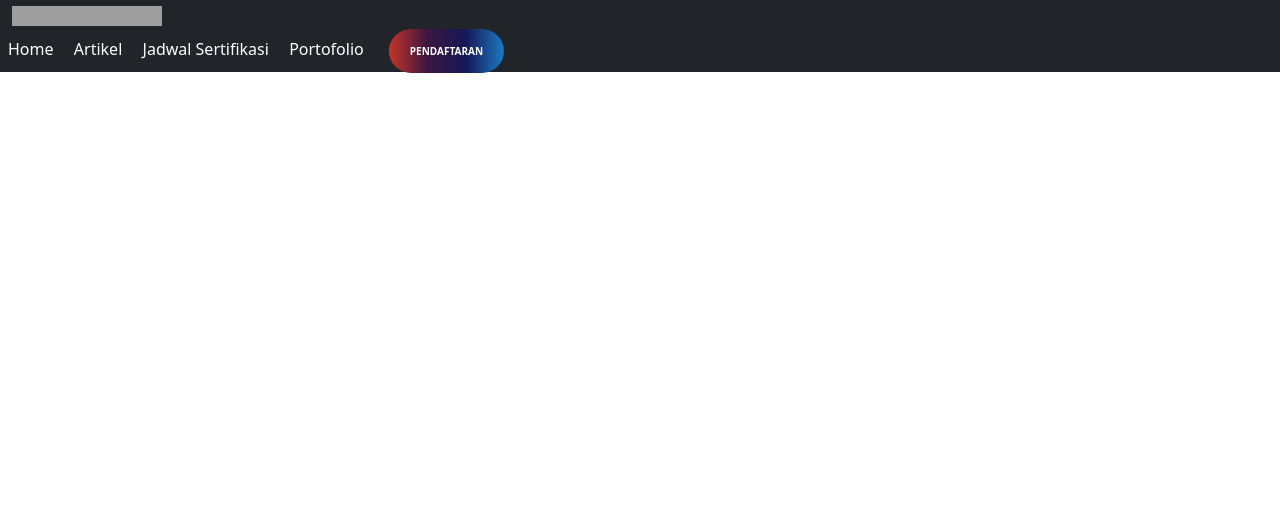
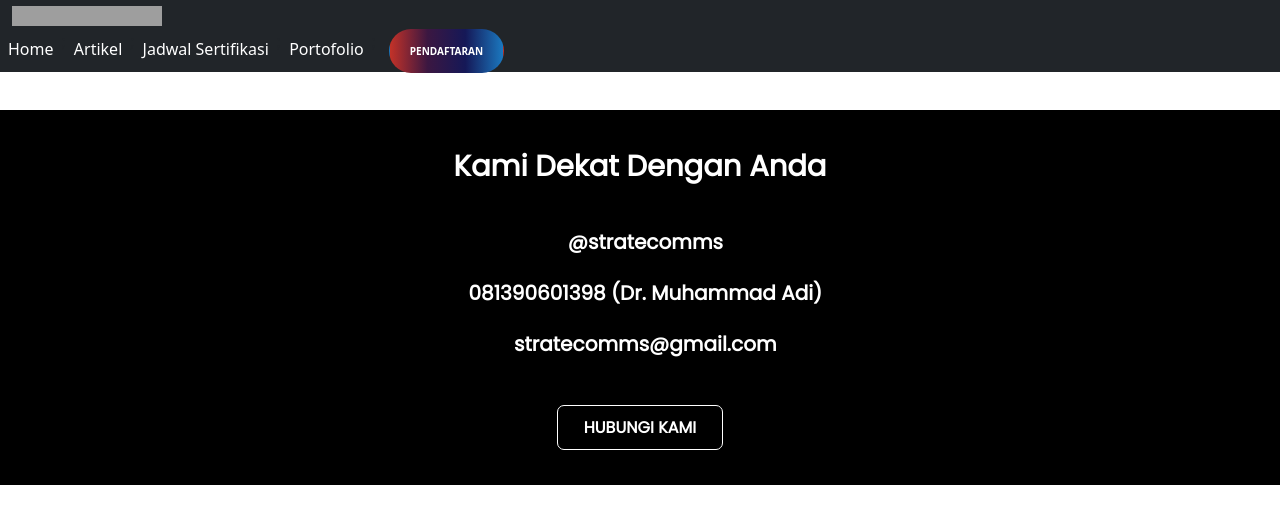
Before and after one commit to claratannn/stratecomms-Python, a Django app: page / in a window 1280 px wide. Shown: the top 524 px of the page. Run offline with Django 4.2, Linux system fonts and the light colour scheme; grey boxes are pictures that could not be loaded.

Commit message:
footer done

```diff
--- a/templates/base.html
+++ b/templates/base.html
@@ -40,6 +40,14 @@
 
     {% endblock %}
 
+    <footer class="footerBody">
+      <h1 class="footerh1">Kami Dekat Dengan Anda</h1>
+      <h4 class="footerh4"><BsInstagram /> &nbsp; @stratecomms</h4>
+      <h4 class="footerh4"><BsWhatsapp /> &nbsp; 081390601398 (Dr. Muhammad Adi)</h4>
+      <h4 class="footerh4"><MdOutlineEmail /> &nbsp; stratecomms@gmail.com</h4>
+      <button class="footerButton">HUBUNGI KAMI</button>
+    </footer>
+
     <script src="{% static 'js/base.js' %}"></script>
     <script src="https://cdn.jsdelivr.net/npm/bootstrap@5.2.3/dist/js/bootstrap.bundle.min.js" integrity="sha384-kenU1KFdBIe4zVF0s0G1M5b4hcpxyD9F7jL+jjXkk+Q2h455rYXK/7HAuoJl+0I4" crossorigin="anonymous"></script>
 
```
